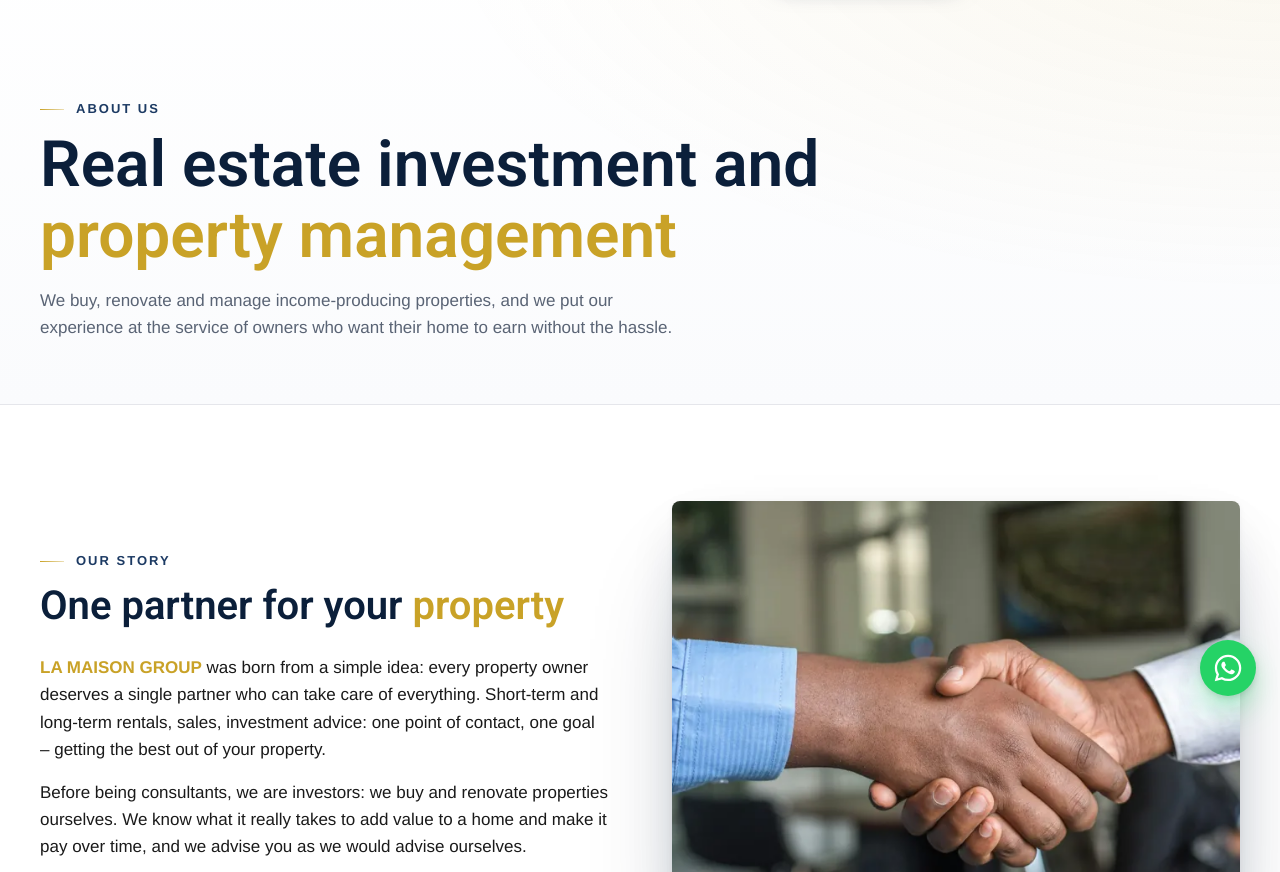
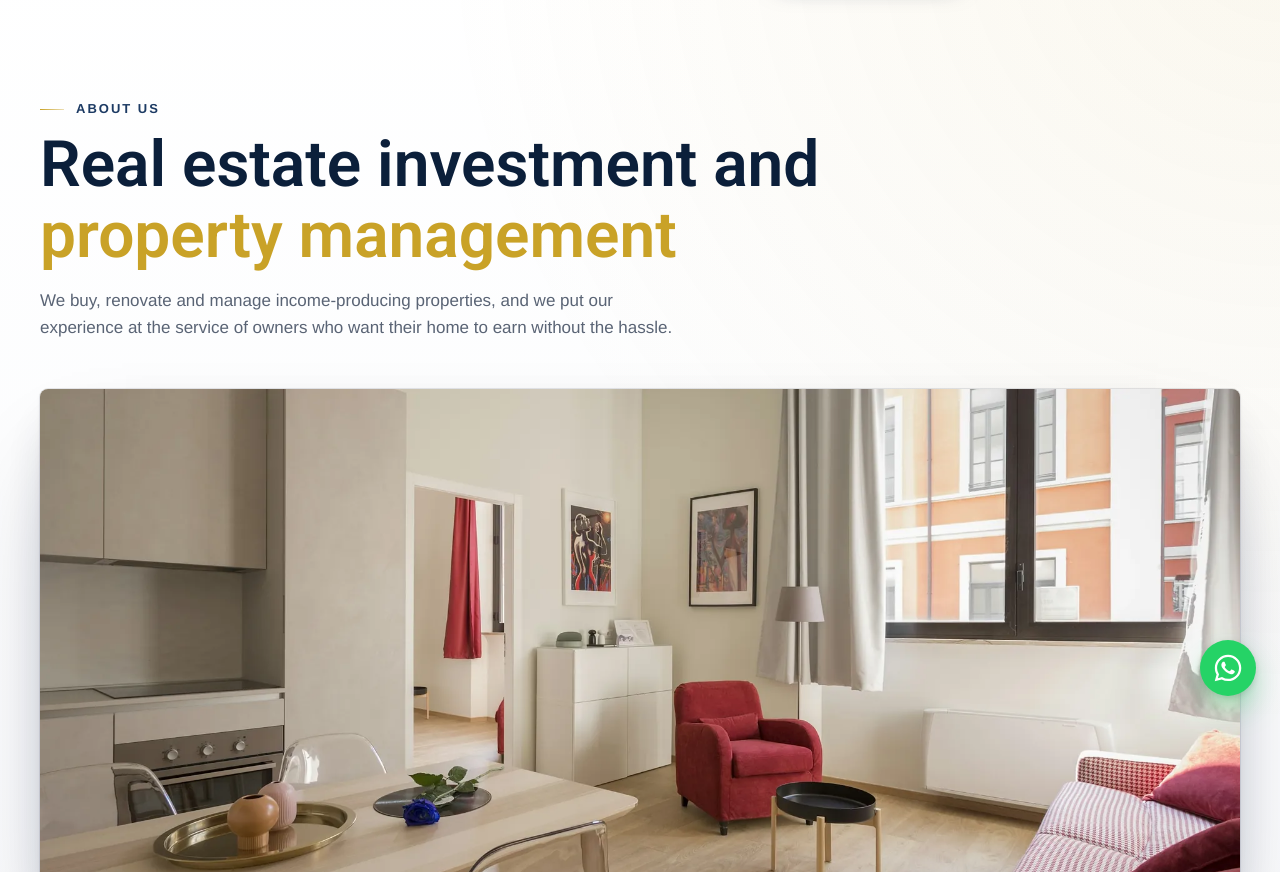
Before and after one commit to andreasettecasi8-byte/lamaison-group, a plain HTML site: page chi-siamo.html in a window 1280 px wide. Shown: the part 80-952 px from the top of the page. Drawn offline with Linux system fonts and the light colour scheme; no server answers.

Commit message:
Chi siamo: foto sotto il testo iniziale e nuova foto al posto della stretta di mano
Co-Authored-By: Claude Opus 5.5 <noreply@anthropic.com>

```diff
--- a/chi-siamo.html
+++ b/chi-siamo.html
@@ -12,7 +12,7 @@
   <meta name="theme-color" content="#0B1F3A">
   <meta property="og:title" content="Chi siamo | LA MAISON GROUP">
   <meta property="og:description" content="Conosci LA MAISON GROUP: investitori e property manager che acquistano, valorizzano e gestiscono immobili a reddito. Il team e il nostro modo di lavorare.">
-  <meta property="og:image" content="https://www.lamaison-group.it/img/hero.webp">
+  <meta property="og:image" content="https://www.lamaison-group.it/img/chi-siamo-intro.webp">
   <meta property="og:type" content="website">
   <link rel="icon" href="img/favicon.png">
   <link rel="apple-touch-icon" href="img/apple-touch-icon.png">
@@ -86,6 +86,10 @@
           <h1 data-edit="intestazione.titolo_1" id="page-title">Investimenti immobiliari e <span class="accent">property management</span></h1>
           <p data-edit="intestazione.testo_1">Compriamo, ristrutturiamo e gestiamo immobili a reddito. E mettiamo la stessa esperienza al servizio dei proprietari che vogliono far rendere la propria casa, senza pensieri.</p>
         </div>
+        <figure class="page-hero__photo">
+          <img data-edit-img="intestazione.foto_1" src="img/chi-siamo-intro.webp" width="1920" height="840" fetchpriority="high"
+               alt="Appartamento luminoso e arredato con grande finestra sulla via">
+        </figure>
       </div>
     </section>
 
@@ -101,7 +105,7 @@
           <p data-edit="la_nostra_storia.testo_2">Prima ancora che consulenti, siamo investitori: acquistiamo e ristrutturiamo immobili in prima persona. Sappiamo cosa serve davvero per valorizzare una casa e farla rendere nel tempo, e ti consigliamo come faremmo per noi stessi.</p>
         </div>
         <div class="split__media reveal">
-          <img data-edit-img="la_nostra_storia.foto_1" src="img/chi-siamo-storia.webp" width="800" height="600" loading="lazy" alt="Stretta di mano tra proprietario e consulente">
+          <img data-edit-img="la_nostra_storia.foto_2" src="img/chi-siamo-casa.webp" width="1200" height="900" loading="lazy" alt="Casa bianca ristrutturata con giardino">
         </div>
       </div>
     </section>
--- a/css/style.css
+++ b/css/style.css
@@ -1881,3 +1881,21 @@ main { overflow-x: clip; }
   .btn--gold::before, .form button[type="submit"]::before, .plan .btn::before { display: none; }
   .btn--gold:hover::after, .form button[type="submit"]:hover::after, .plan .btn:hover::after { transform: none; }
 }
+
+/* Chi siamo: foto sotto il testo iniziale */
+.page-hero__photo {
+  position: relative; z-index: 2;
+  margin: var(--s-32) 0 0;
+  overflow: hidden;
+  border-radius: var(--radius);
+  box-shadow: var(--shadow-lg), 0 0 0 var(--line) var(--hairline);
+}
+.page-hero__photo img { display: block; width: 100%; height: auto; aspect-ratio: 16 / 7; object-fit: cover; }
+@media (max-width: 767px) {
+  .page-hero__photo img { aspect-ratio: 4 / 3; }
+}
+@media (min-width: 1024px) {
+  .page-hero__photo { margin-top: var(--s-48); }
+}
+.js .page-hero__photo { animation: hero-in 1s var(--ease-out) 0.45s both; }
+@media (prefers-reduced-motion: reduce) { .js .page-hero__photo { animation: none; } }
```
Also changed, not shown: img/chi-siamo-casa.webp (added), img/chi-siamo-intro.webp (added).
